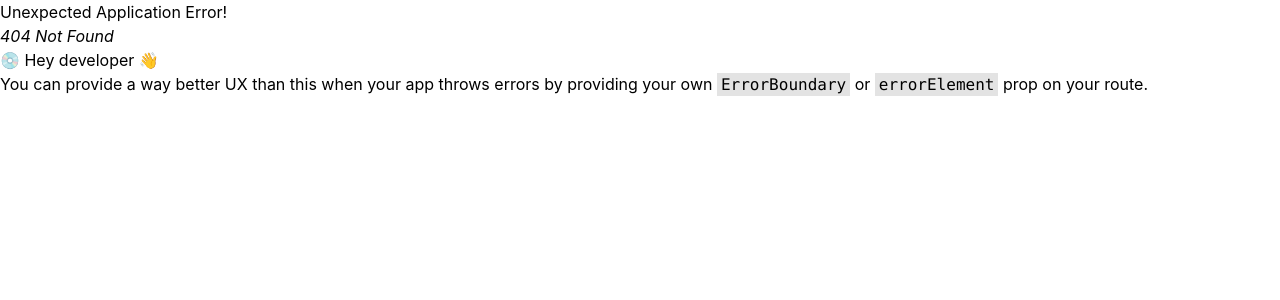
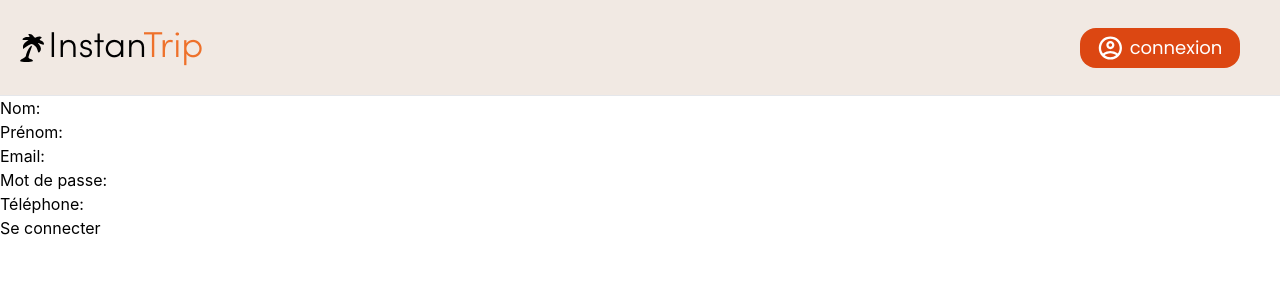
Before and after one commit to rs-4/instantrip_front, a React (Create React App) app: page /auth/register in a window 1280 px wide. Before the commit this address had no page. Shown: the top 300 px of the page. Built offline with nearby package versions, Linux system fonts and the light colour scheme.

Commit message:
feat(login + register page): added

```diff
--- /dev/null
+++ b/src/pages/login/index.js
@@ -0,0 +1,61 @@
+import React from 'react';
+import axios from 'axios';
+import { useState } from 'react';
+
+const Index = () => {
+    const [userForm, setUserForm] = useState({
+        email: '',
+        password: '',
+      });
+
+    const handleChange = (e) => {
+        setUserForm({
+          ...userForm,
+          [e.target.name]: e.target.value,
+        });
+        console.log(userForm)
+      };
+
+    const handleSubmit = () => {
+        axios
+        .post('http://localhost:8001/api/auth/login', userForm)
+        .then(response => {
+          console.log(response.data);
+          //setResponseData(response.data);
+          // Process the response from the API
+        })
+        .catch(error => {
+          console.error(error);
+        });
+    }
+
+    return (
+        <div>
+            <form onSubmit={handleSubmit}>
+                <div>
+                    <label>Email:</label>
+                    <input
+                        type="email"
+                        name="email"
+                        value={userForm.email}
+                        onChange={(e) => handleChange(e)}
+                        required
+                    />
+                </div>
+                <div>
+                    <label>Mot de passe:</label>
+                    <input
+                        type="password"
+                        name="password"
+                        value={userForm.password}
+                        onChange={(e) => handleChange(e)}
+                        required
+                    />
+                </div>
+                <button type="submit">Se connecter</button>
+            </form>
+        </div>
+    );
+}
+
+export default Index;
--- /dev/null
+++ b/src/pages/register/index.js
@@ -0,0 +1,93 @@
+import React from 'react';
+import axios from 'axios';
+import { useState } from 'react';
+
+const Index = () => {
+
+    const [userForm, setUserForm] = useState({
+        firstName: "",
+        lastName: "",
+        email: "",
+        password: "",
+        phone:"",
+    });
+
+    const handleChange = (e) => {
+        setUserForm({
+          ...userForm,
+          [e.target.name]: e.target.value
+        })
+      }
+
+    const handleSubmit = () => {
+        axios
+        .post('http://localhost:8001/api/auth/register', userForm)
+        .then(response => {
+          console.log(response.data);
+          //setResponseData(response.data);
+          // Process the response from the API
+        })
+        .catch(error => {
+          console.error(error);
+        });
+    }
+    return (
+        <div>
+            <form onSubmit={handleSubmit}>
+                <div>
+                    <label>Nom:</label>
+                    <input
+                        type="text"
+                        name="lastName"
+                        value={userForm.lastName}
+                        onChange={(e) => handleChange(e)}
+                        required
+                    />
+                </div>
+                <div>
+                    <label>Prénom:</label>
+                    <input
+                        type="text"
+                        name="firstName"
+                        value={userForm.firstName}
+                        onChange={(e) => handleChange(e)}
+                        required
+                    />
+                </div>
+                <div>
+                    <label>Email:</label>
+                    <input
+                        type="email"
+                        name="email"
+                        value={userForm.email}
+                        onChange={(e) => handleChange(e)}
+                        required
+                    />
+                </div>
+                <div>
+                    <label>Mot de passe:</label>
+                    <input
+                        type="password"
+                        name="password"
+                        value={userForm.password}
+                        onChange={(e) => handleChange(e)}
+                        required
+                    />
+                </div>
+                <div>
+                    <label>Téléphone:</label>
+                    <input
+                        type="number"
+                        name="phone"
+                        value={userForm.phone}
+                        onChange={(e) => handleChange(e)}
+                        required
+                    />
+                </div>
+                <button type="submit">Se connecter</button>
+            </form>
+        </div>
+    );
+}
+
+export default Index;
```
Also changed, not shown: src/router/index.js (+12 -1 lines).
